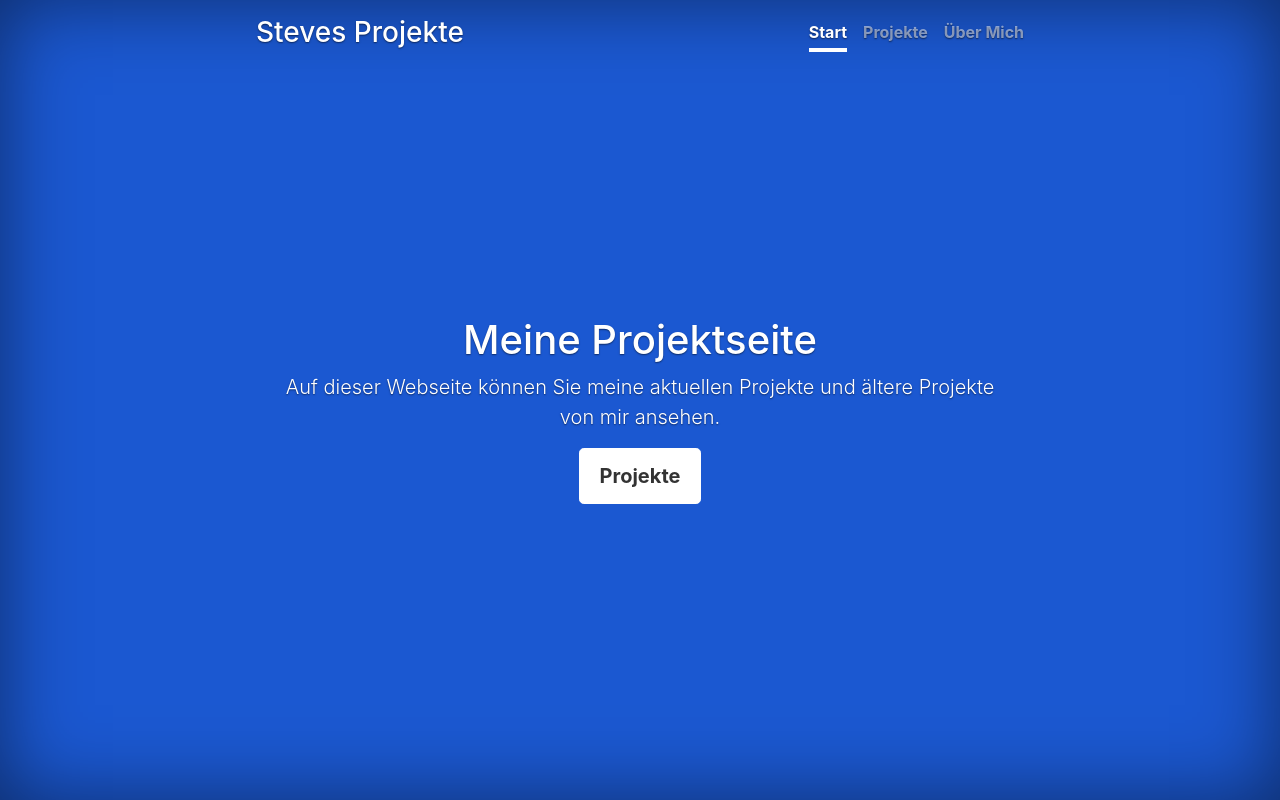
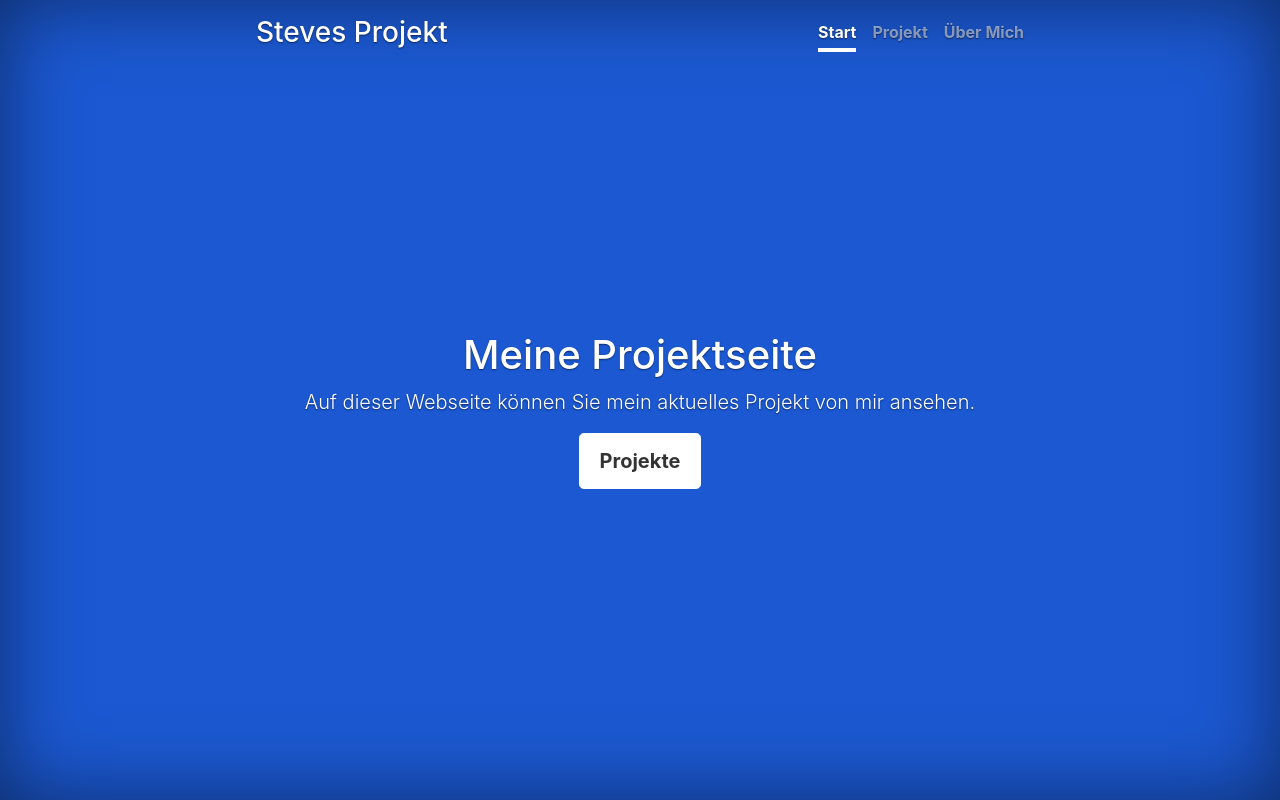
Before and after one commit to SteveHuellen/stevehuellen.github.io, a plain HTML site: page index.html in a window 1280 px wide. Drawn offline with Linux system fonts and the light colour scheme.

Commit message:
Update index.html

```diff
--- a/index.html
+++ b/index.html
@@ -7,7 +7,7 @@
         <meta name="description" content="">
         <meta name="author" content="">
         <link rel="icon" href="https://github.com/favicon.ico">
-        <title>Steve Hüllens Projekte Seite</title>
+        <title>Steve Hüllens Projekt Seite</title>
         <!-- Bootstrap core CSS -->
         <link href="bootstrap/css/bootstrap.css" rel="stylesheet">
         <!-- Custom styles for this template -->
@@ -17,17 +17,17 @@
         <div class="cover-container d-flex w-100 h-100 p-3 mx-auto flex-column">
             <header class="masthead mb-auto">
                 <div class="inner">
-                    <h3 class="masthead-brand"><a href="#">Steves Projekte</a></h3>
+                    <h3 class="masthead-brand"><a href="#">Steves Projekt</a></h3>
                     <nav class="nav nav-masthead justify-content-center">
                         <a class="nav-link active" href="#">Start</a>
-                        <a class="nav-link" href="projects/">Projekte</a>
+                        <a class="nav-link" href="projects/">Projekt</a>
                         <a class="nav-link" href="about-me/">Über Mich</a>
                     </nav>
                 </div>
             </header>
             <main role="main" class="inner cover">
                 <h1 class="cover-heading">Meine Projektseite</h1>
-                <p class="lead">Auf dieser Webseite können Sie meine aktuellen Projekte und ältere Projekte von mir ansehen.</p>
+                <p class="lead">Auf dieser Webseite können Sie mein aktuelles Projekt von mir ansehen.</p>
                 <p class="lead"> <a href="projects/" class="btn btn-lg btn-secondary">Projekte</a> </p>
             </main>
             <footer class="mastfoot mt-auto">
```
